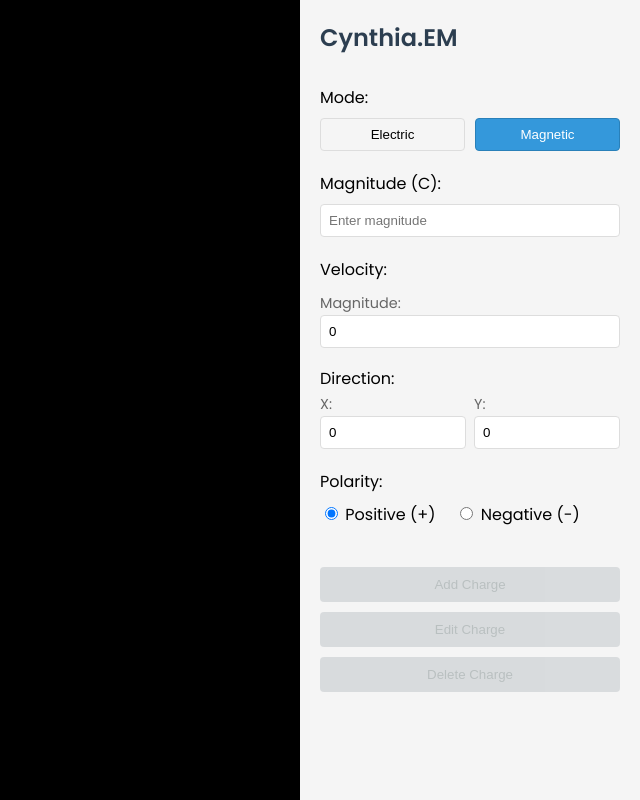
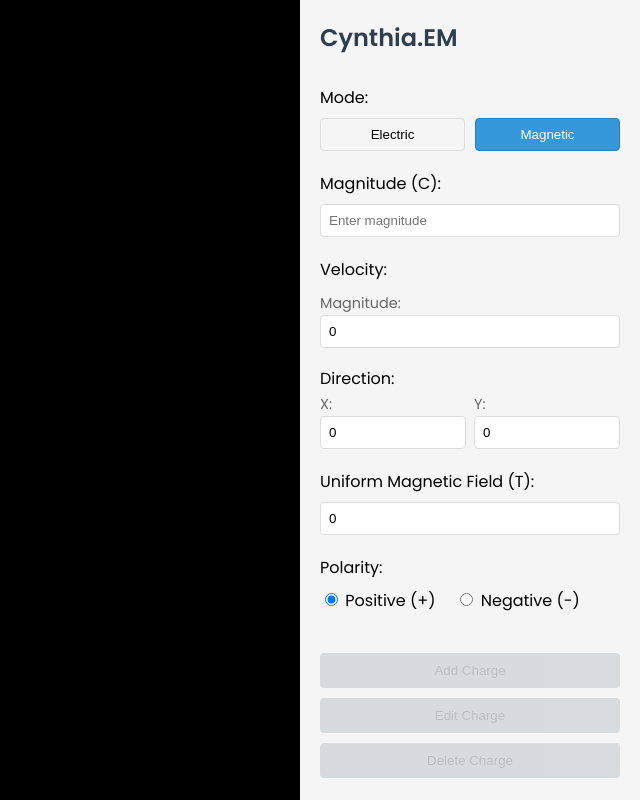
Before and after one commit to achuthanmukundan00/Capstone202425, a Vue app: page / in a window 1280 px wide. Both pictures are taken after a click on the button "Magnetic". Shown: the whole page, without its empty margins (640-1280 px from the left). Built offline with nearby package versions, Linux system fonts and the light colour scheme.

Commit message:
add Uniform Magnetic Field input to control bar

```diff
--- a/src/components/ControlBar.vue
+++ b/src/components/ControlBar.vue
@@ -86,6 +86,18 @@
             </div>
           </div>
         </div>
+
+        <div class="form-group">
+          <label for="magField">Uniform Magnetic Field (T):</label>
+          <input
+            type="number"
+            id="magField"
+            v-model="magneticFieldValue"
+            step="0.1"
+            class="input-field"
+            placeholder="e.g. 1.0 (Tesla)"
+          />
+        </div>
       </template>
 
       <div class="form-group">
@@ -160,8 +172,16 @@ const velocityMagnitude = ref('0');
 const velocityDirectionX = ref('0');
 const velocityDirectionY = ref('0');
 
+const magneticFieldValue = ref('0');
+
 // Add computed for current mode
 const mode = computed(() => chargesStore.mode);
+
+watch(magneticFieldValue, (newVal) => {
+  const parsed = parseFloat(newVal) || 0;
+  // For example, store along z-axis if you prefer
+  chargesStore.setMagneticField({ x: 0, y: 0, z: parsed });
+});
 
 // Computed properties
 const isValid = computed(() => {
--- a/src/stores/charges.ts
+++ b/src/stores/charges.ts
@@ -22,7 +22,10 @@ export const useChargesStore = defineStore('charges', {
   state: () => ({
     charges: [] as Charge[], // Array to hold all charges in the simulation
     selectedChargeId: null as string | null,
-    mode: 'electric' as SimulationMode, // Add mode to state
+    mode: 'electric' as SimulationMode, // Simulation mode can be "electric" or "magnetic"
+
+    // Uniform magnetic field state (in Teslas, e.g. { x: 0, y: 0, z: 1 })
+    magneticField: { x: 0, y: 0, z: 0 },
   }),
 
   // Actions that can be performed on the store
@@ -34,7 +37,7 @@ export const useChargesStore = defineStore('charges', {
         id: crypto.randomUUID(), // Generate unique ID for the charge
         magnitude: charge.magnitude,
         polarity: charge.polarity,
-        position: { x: 400, y: 300 }, // Place charge in center of canvas initially
+        position: { x: 400, y: 300 }, // Place charge in the center of canvas initially
         velocity: {
           magnitude: 0,
           direction: { x: 0, y: 0 }
@@ -42,18 +45,26 @@ export const useChargesStore = defineStore('charges', {
       }
       this.charges.push(newCharge)
     },
+
+    // Remove charge by ID
     removeCharge(chargeId: string) {
       this.charges = this.charges.filter(charge => charge.id !== chargeId)
     },
+
+    // Update charge position by ID
     updateChargePosition(id: string, newPosition: { x: number; y: number }) {
       const charge = this.charges.find(c => c.id === id)
       if (charge) {
         charge.position = newPosition
       }
     },
+
+    // Set which charge is selected (for editing, highlighting, etc.)
     setSelectedCharge(id: string | null) {
       this.selectedChargeId = id
     },
+
+    // Update existing charge fields (magnitude, polarity, velocity, etc.)
     updateCharge(updatedCharge: Partial<Charge> & { id: string }) {
       const charge = this.charges.find(c => c.id === updatedCharge.id)
       if (charge) {
@@ -68,8 +79,15 @@ export const useChargesStore = defineStore('charges', {
         }
       }
     },
+
+    // Switch between "electric" or "magnetic" mode
     setMode(mode: SimulationMode) {
-      this.mode = mode;
+      this.mode = mode
+    },
+
+    // Set the uniform magnetic field (in Teslas)
+    setMagneticField(newField: { x: number; y: number; z: number }) {
+      this.magneticField = newField
     },
   },
 })
```
